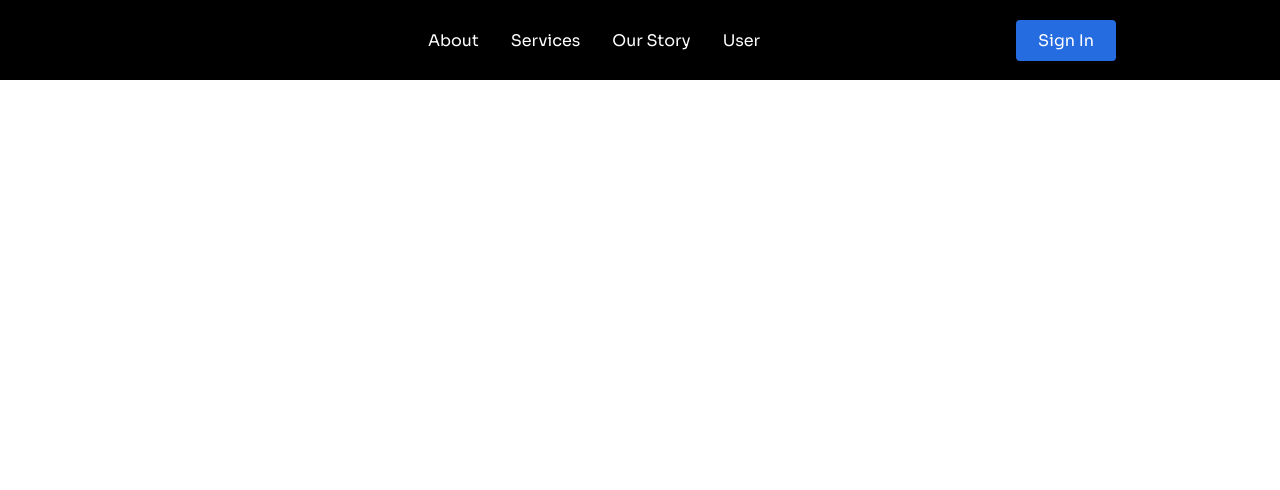
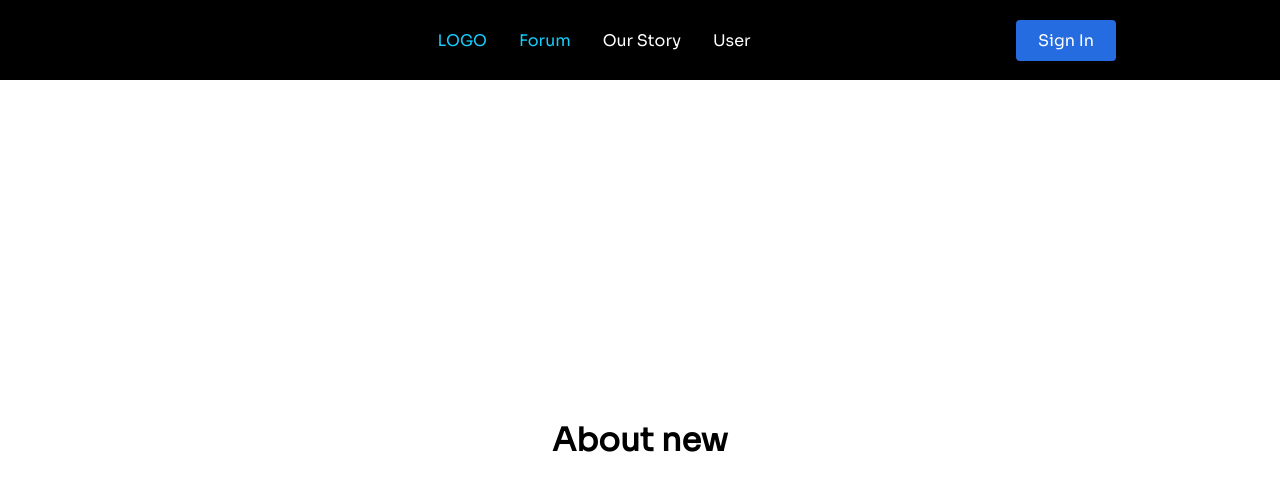
Before and after one commit to candygarcia014/self-care-pirates, a React (Create React App) app in the folder client/: page /forum in a window 1280 px wide. Shown: the top 490 px of the page. Built offline with nearby package versions, Linux system fonts and the light colour scheme.

Commit message:
fixing page names

```diff
--- a/client/src/App.js
+++ b/client/src/App.js
@@ -2,8 +2,8 @@ import React from 'react';
 import './App.css';
 import NavBar from '../src/components/Navbar/Navbar';
 import { BrowserRouter as Router, Switch, Route } from 'react-router-dom';
-import Home from './pages';
-import About from './pages/about';
+import LandingPage from './pages/LandingPage';
+import Forum from './pages/Forum';
 import Services from './pages/services';
 import User from './pages/User';
 import OurStory from './pages/OurStory';
@@ -13,11 +13,11 @@ function App() {
     <Router>
       <NavBar />
       <Switch>
-        <Route path='/' exact component={Home} />
-        <Route path='/about' component={About} />
+        <Route path='/' exact component={LandingPage} />
+        <Route path='/forum' component={Forum} />
         <Route path='/services' component={Services} />
-        <Route path='/User' component={User} />
-        <Route path='/Our-Story' component={OurStory} />
+        <Route path='/user' component={User} />
+        <Route path='/our-story' component={OurStory} />
       </Switch>
     </Router>
   );
--- a/client/src/components/Navbar/Navbar.js
+++ b/client/src/components/Navbar/Navbar.js
@@ -17,11 +17,11 @@ const NavBar = () => {
         </NavLink>
         <Bars />
         <NavMenu>
-          <NavLink to='/about' activeStyle>
-            About
+          <NavLink to='/' activeStyle>
+            LOGO
           </NavLink>
-          <NavLink to='/services' activeStyle>
-            Services
+          <NavLink to='/forum' activeStyle>
+            Forum
           </NavLink>
           <NavLink to='/our-story' activeStyle>
             Our Story
--- a/client/src/pages/index.js
+++ b/client/src/pages/Forum.js
@@ -1,6 +1,6 @@
 import React from 'react';
 
-const Home = () => {
+const Forum = () => {
   return (
     <div
       style={{
@@ -10,9 +10,9 @@ const Home = () => {
         height: '90vh'
       }}
     >
-      <h1>Home NEW</h1>
+      <h1>About new</h1>
     </div>
   );
 };
 
-export default Home;
+export default Forum;
--- a/client/src/pages/about.js
+++ b/client/src/pages/LandingPage.js
@@ -1,6 +1,6 @@
 import React from 'react';
 
-const About = () => {
+const LandingPage = () => {
   return (
     <div
       style={{
@@ -10,9 +10,9 @@ const About = () => {
         height: '90vh'
       }}
     >
-      <h1>About new</h1>
+      <h1>Home NEW</h1>
     </div>
   );
 };
 
-export default About;
+export default LandingPage;
```
Also changed, not shown: 1 other file (tests, documents, lock files or other folders).
